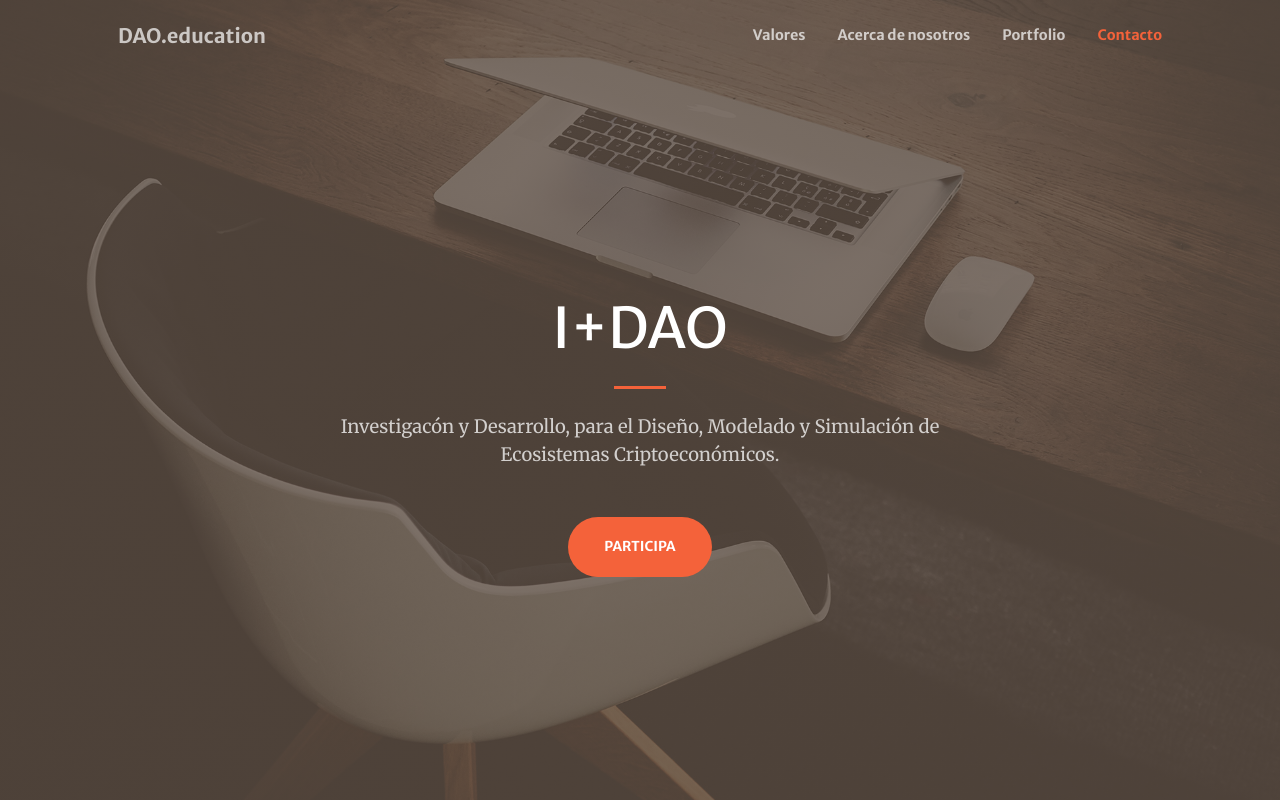
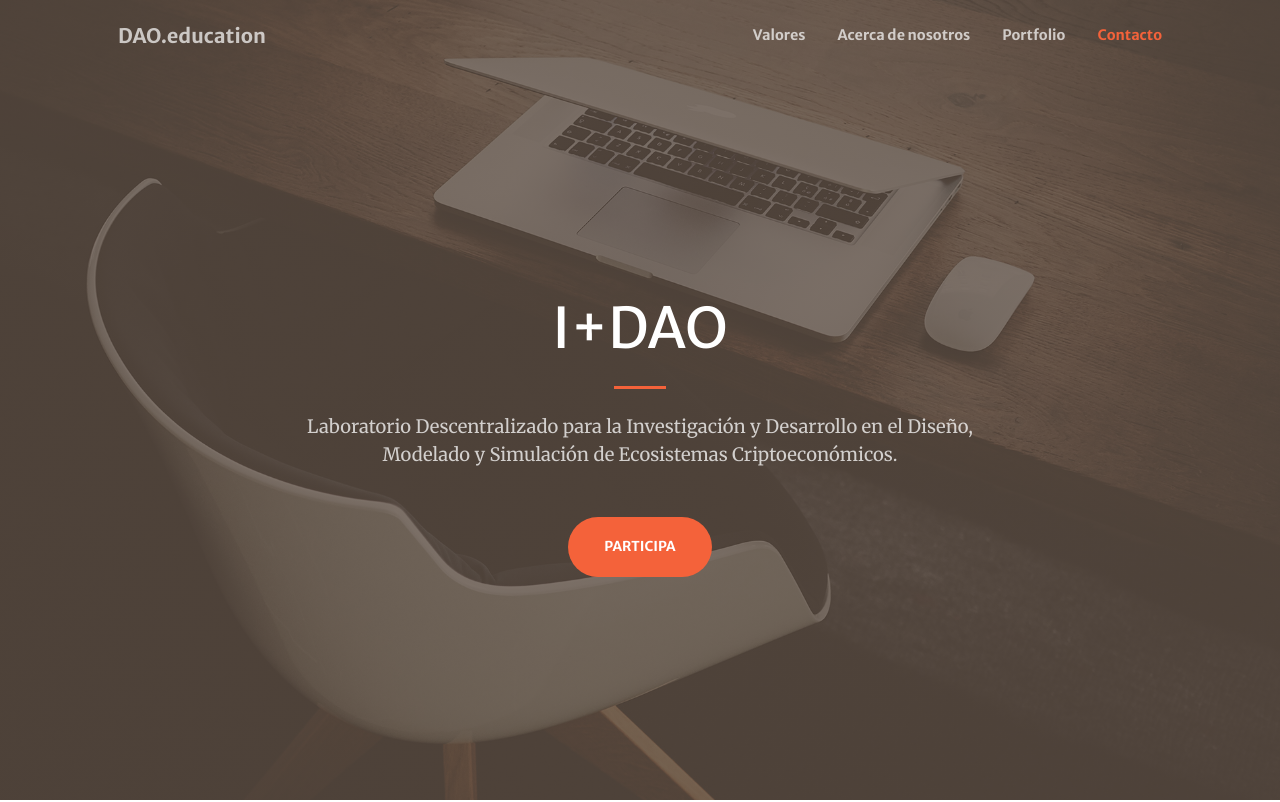
Before and after one commit to martinmacario/randddaoe, a plain HTML site: page docs/index.html in a window 1280 px wide. Shown: the top 802 px of the page. Drawn offline with nearby package versions, Linux system fonts and the light colour scheme; some packages are replaced by stand-ins of ours; a script that the page names is missing.

Commit message:
fix concepto de propuesta de valor

```diff
--- a/docs/index.html
+++ b/docs/index.html
@@ -43,7 +43,7 @@
                         <hr class="divider" />
                     </div>
                     <div class="col-lg-8 align-self-baseline">
-                        <p class="text-white-75 mb-5">Investigacón y Desarrollo, para el Diseño, Modelado y Simulación de Ecosistemas Criptoeconómicos.</p>
+                        <p class="text-white-75 mb-5">Laboratorio Descentralizado para la Investigación y Desarrollo en el Diseño, Modelado y Simulación de Ecosistemas Criptoeconómicos.</p>
                         <a class="btn btn-primary btn-xl" href="#services">Participa</a>
                     </div>
                 </div>
```
